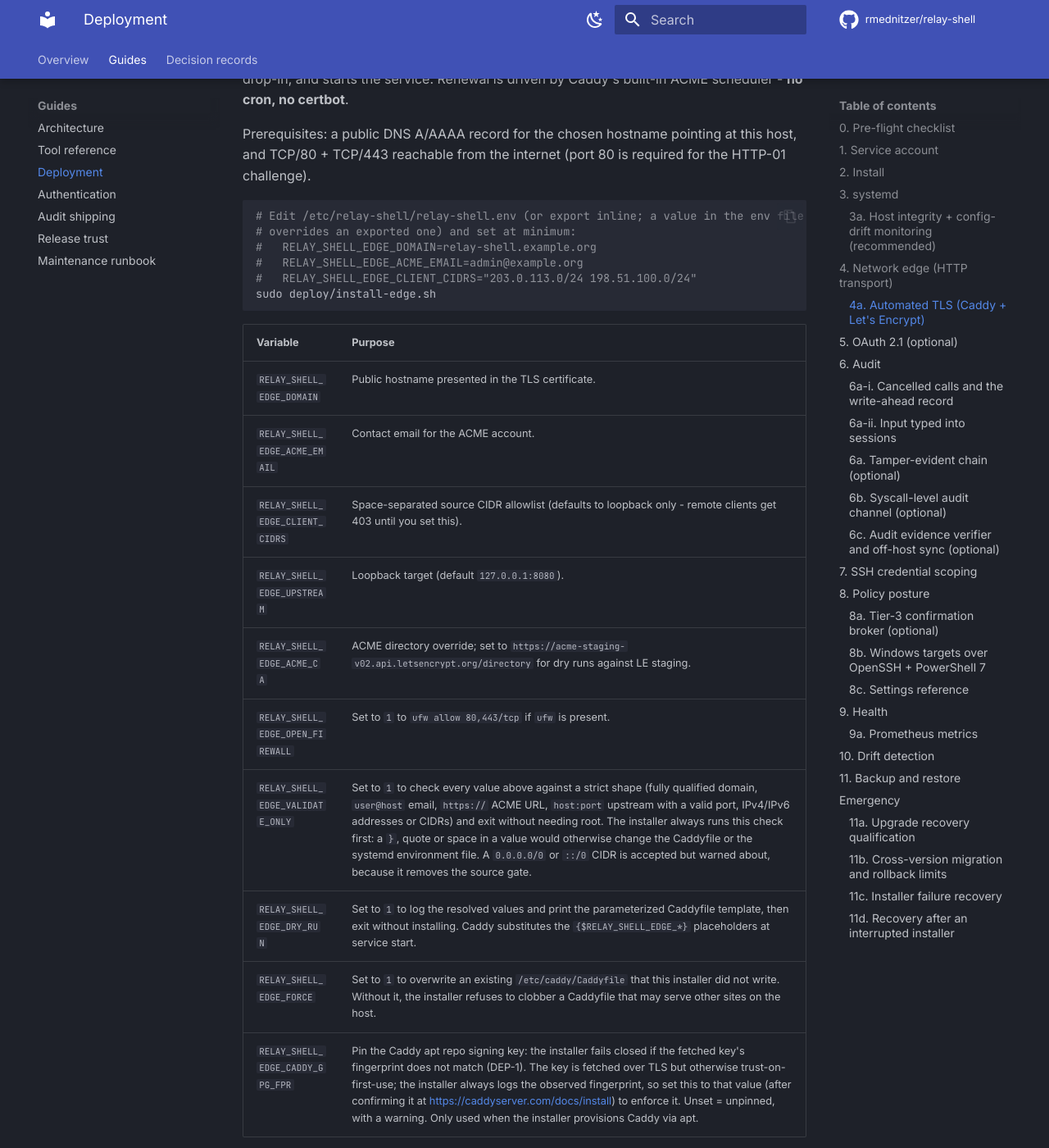
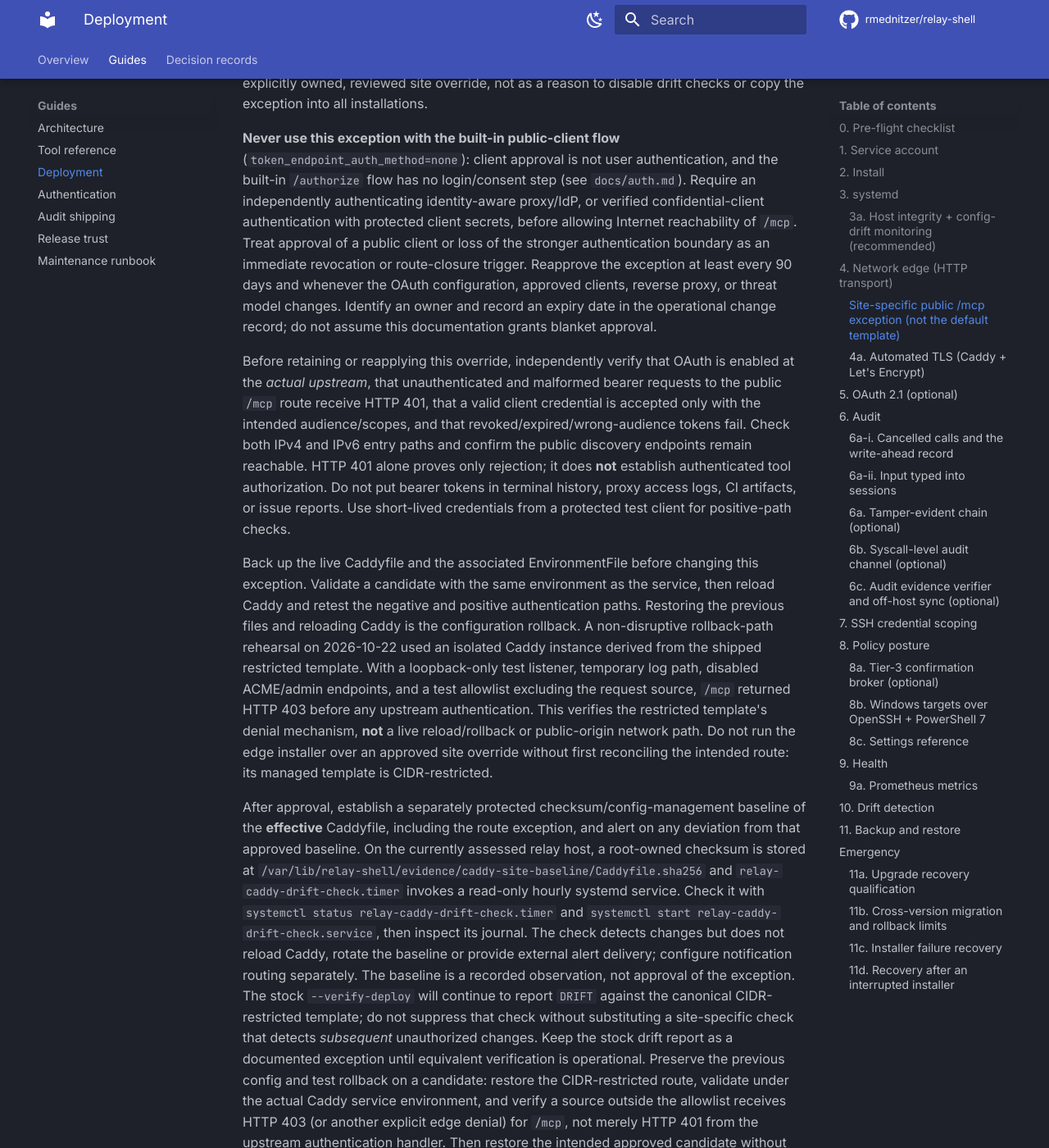
Before and after one commit to rmednitzer/relay-shell, an MkDocs documentation site: the page built from docs/deployment.md, in a window 1280 px wide and 1400 px high, scrolled down 4639 px. Shown: the whole window at 82% size. Built offline with MkDocs 1.6.1 and Material for MkDocs 9.7.7, drawn with Linux system fonts in a browser that asks for light colours; comment, search, counter and statistics services are not loaded; some of the changed text lies outside the part shown.

Commit message:
docs(edge): govern public MCP route exceptions (#261)
* docs(edge): document public MCP route exception and verification

* docs(edge): constrain public route exception and require drift baseline

* docs(edge): record deployed read-only drift timer

* docs(edge): record restricted-route rehearsal evidence

---------

Co-authored-by: OpenAI Codex <codex@openai.com>

```diff
--- a/docs/deployment.md
+++ b/docs/deployment.md
@@ -191,6 +191,76 @@ upstream authentication is disabled.
 
 Defense in depth: a host firewall (only 80/443 inbound), the proxy CIDR
 matcher, OAuth 2.1, then the policy/audit layer.
+
+#### Site-specific public `/mcp` exception (not the default template)
+
+A deployment may deliberately place `handle /mcp` **before** the `@blocked`
+CIDR matcher to support OAuth-authenticated clients without fixed source IPs.
+This is a material exposure change: any Internet source can reach the relay's
+MCP authentication boundary. It is **not** implemented by the shipped template
+or `install-edge.sh`, and `relay-shell --verify-deploy` must report Caddyfile
+drift for such a deployment. Treat the deviation as an explicitly owned,
+reviewed site override, not as a reason to disable drift checks or copy the
+exception into all installations.
+
+**Never use this exception with the built-in public-client flow**
+(`token_endpoint_auth_method=none`): client approval is not user authentication,
+and the built-in `/authorize` flow has no login/consent step (see `docs/auth.md`).
+Require an independently authenticating identity-aware proxy/IdP, or verified
+confidential-client authentication with protected client secrets, before
+allowing Internet reachability of `/mcp`. Treat approval of a public client
+or loss of the stronger authentication boundary as an immediate revocation or
+route-closure trigger. Reapprove the exception at least every 90 days and
+whenever the OAuth configuration, approved clients, reverse proxy, or threat
+model changes. Identify an owner and record an expiry date in the operational
+change record; do not assume this documentation grants blanket approval.
+
+Before retaining or reapplying this override, independently verify that OAuth
+is enabled at the *actual upstream*, that unauthenticated and malformed bearer
+requests to the public `/mcp` route receive HTTP 401, that a valid client
+credential is accepted only with the intended audience/scopes, and that
+revoked/expired/wrong-audience tokens fail. Check both IPv4 and IPv6 entry
+paths and confirm the public discovery endpoints remain reachable. HTTP 401
+alone proves only rejection; it does **not** establish authenticated tool
+authorization. Do not put bearer tokens in terminal history, proxy access
+logs, CI artifacts, or issue reports. Use short-lived credentials from a
+protected test client for positive-path checks.
+
+Back up the live Caddyfile and the associated EnvironmentFile before changing
+this exception. Validate a candidate with the same environment as the service,
+then reload Caddy and retest the negative and positive authentication paths.
+Restoring the previous files and reloading Caddy is the configuration rollback.
+A non-disruptive rollback-path rehearsal on 2026-10-22 used an isolated Caddy
+instance derived from the shipped restricted template. With a loopback-only
+test listener, temporary log path, disabled ACME/admin endpoints, and a test
+allowlist excluding the request source, `/mcp` returned HTTP 403 before any
+upstream authentication. This verifies the restricted template's denial
+mechanism, **not** a live reload/rollback or public-origin network path.
+Do not run the edge installer over an approved site override without first
+reconciling the intended route: its managed template is CIDR-restricted.
+
+After approval, establish a separately protected checksum/config-management
+baseline of the **effective** Caddyfile, including the route exception, and
+alert on any deviation from that approved baseline. On the currently assessed
+relay host, a root-owned checksum is stored at
+`/var/lib/relay-shell/evidence/caddy-site-baseline/Caddyfile.sha256` and
+`relay-caddy-drift-check.timer` invokes a read-only hourly systemd service.
+Check it with `systemctl status relay-caddy-drift-check.timer` and
+`systemctl start relay-caddy-drift-check.service`, then inspect its journal.
+The check detects changes but does not reload Caddy, rotate the baseline or
+provide external alert delivery; configure notification routing separately.
+The baseline is a recorded observation, not approval of the exception. The stock
+`--verify-deploy` will continue to report `DRIFT` against the canonical
+CIDR-restricted template; do not suppress that check without substituting a
+site-specific check that detects *subsequent* unauthorized changes. Keep the
+stock drift report as a documented exception until equivalent verification is
+operational. Preserve the previous config and test rollback on a candidate:
+restore the CIDR-restricted route, validate under the actual Caddy service
+environment, and verify a source outside the allowlist receives HTTP 403
+(or another explicit edge denial) for `/mcp`, not merely HTTP 401 from the
+upstream authentication handler. Then restore the intended approved candidate
+without disturbing the live service during rehearsal. An inability to prove
+route closure blocks approval of the exception.
 
 ### 4a. Automated TLS (Caddy + Let's Encrypt)
 
```
